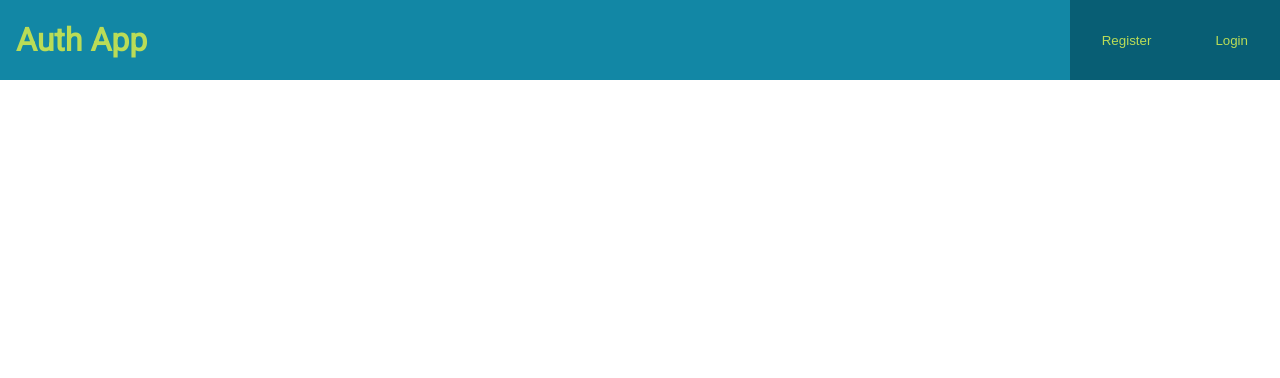
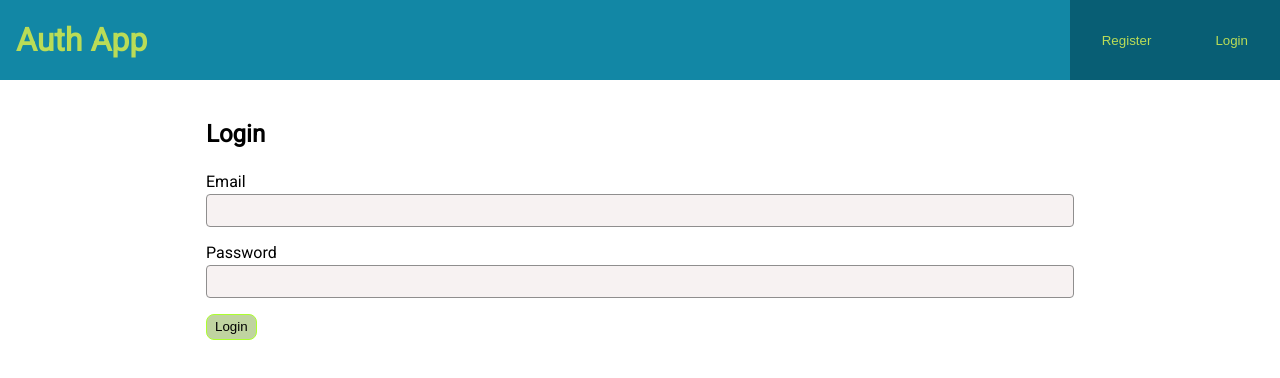
Before and after one commit to msahores/react-auth, a React (Create React App) app: page / in a window 1280 px wide. Shown: the top 378 px of the page. Built offline with nearby package versions, Linux system fonts and the light colour scheme; no server answers.

Commit message:
- Server Route extracted to env var - isAuth var added to contect - conditional routes if it's authenticated

```diff
--- a/src/App.js
+++ b/src/App.js
@@ -6,14 +6,13 @@ import Login from './components/auth/Login';
 import Register from './components/auth/Register';
 import Header from './components/layout/Header';
 import UserContext from './context/UserContext';
-import serverUrl from './utils/baseUrl';
 import './style.css';
 
-// rafce
 const App = () => {
   const [userData, setUserData] = useState({
     token: undefined,
     user: undefined,
+    isAuthenticated: false,
   });
   useEffect(() => {
     const checkLoggedIn = async () => {
@@ -22,14 +21,15 @@ const App = () => {
         localStorage.setItem('auth-token', '');
         token = '';
       }
-      const tokenRes = await Axios.post(`${serverUrl}/users/tokenIsValid`, null, {
+      const tokenRes = await Axios.post(`${process.env.REACT_APP_SERVER_URL}/users/tokenIsValid`, null, {
         headers: { 'x-auth-token': token },
       });
       if (tokenRes.data) {
-        const userRes = await Axios.get(`${serverUrl}/users`, { headers: { 'x-auth-token': token } });
+        const userRes = await Axios.get(`${process.env.REACT_APP_SERVER_URL}/users`, { headers: { 'x-auth-token': token } });
         setUserData({
           token,
           user: userRes.data,
+          isAuthenticated: true,
         });
       }
     };
@@ -42,7 +42,7 @@ const App = () => {
           <Header />
           <div className="container">
             <Switch>
-              <Route path="/" component={Home} exact />
+              {userData.isAuthenticated ? <Route path="/" component={Home} exact /> : <Route path="/" component={Login} exact />}
               <Route path="/login" component={Login} />
               <Route path="/register" component={Register} />
             </Switch>
--- a/src/components/auth/Login.js
+++ b/src/components/auth/Login.js
@@ -2,7 +2,6 @@ import React, { useState, useContext } from 'react';
 import Axios from 'axios';
 import { useHistory } from 'react-router-dom';
 import UserContext from '../../context/UserContext';
-import serverUrl from '../../utils/baseUrl';
 import ErrorNotice from '../misc/ErrorNotice';
 
 const Login = () => {
@@ -15,15 +14,16 @@ const Login = () => {
     e.preventDefault();
     try {
       const loginUser = { email, password };
-      const loginRes = await Axios.post(`${serverUrl}/users/login`, loginUser);
+      const loginRes = await Axios.post(`${process.env.REACT_APP_SERVER_URL}/users/login`, loginUser);
       setUserData({
         token: loginRes.data.token,
         user: loginRes.data.user,
+        isAuthenticated: true,
       });
       localStorage.setItem('auth-token', loginRes.data.token);
       history.push('/');
     } catch (err) {
-      err.response.data.msg && setError(err.response.data.msg);
+      err?.response?.data?.msg && setError(err?.response?.data?.msg);
     }
   };
   return (
--- a/src/components/auth/Register.js
+++ b/src/components/auth/Register.js
@@ -2,7 +2,6 @@ import React, { useState, useContext } from 'react';
 import Axios from 'axios';
 import { useHistory } from 'react-router-dom';
 import UserContext from '../../context/UserContext';
-import serverUrl from '../../utils/baseUrl';
 import ErrorNotice from '../misc/ErrorNotice';
 
 const Register = () => {
@@ -20,14 +19,15 @@ const Register = () => {
       const newUser = {
         email, password, passwordCheck, displayName,
       };
-      await Axios.post(`${serverUrl}/users/register`, newUser);
-      const loginRes = await Axios.post(`${serverUrl}/users/login`, {
+      await Axios.post(`${process.env.REACT_APP_SERVER_URL}/users/register`, newUser);
+      const loginRes = await Axios.post(`${process.env.serverUrl}/users/login`, {
         email,
         password,
       });
       setUserData({
         token: loginRes.data.token,
         user: loginRes.data.user,
+        isAuthenticated: true,
       });
       localStorage.setItem('auth-token', loginRes.data.token);
       history.push('/');
--- a/src/components/pages/Home.js
+++ b/src/components/pages/Home.js
@@ -5,6 +5,7 @@ const Home = () => {
   const {userData} = useContext(UserContext);
   return (
     <div className="page">
+      <h1>Home Page</h1>
      {userData.user && 'Hello '}
      {userData?.user?.displayName}
     </div>
--- a/src/utils/baseUrl.js
+++ /dev/null
@@ -1,3 +0,0 @@
-const serverUrl = 'http://localhost:5000';
-
-export default serverUrl;
```
Also changed, not shown: 2 other files (tests, documents, lock files or other folders).
